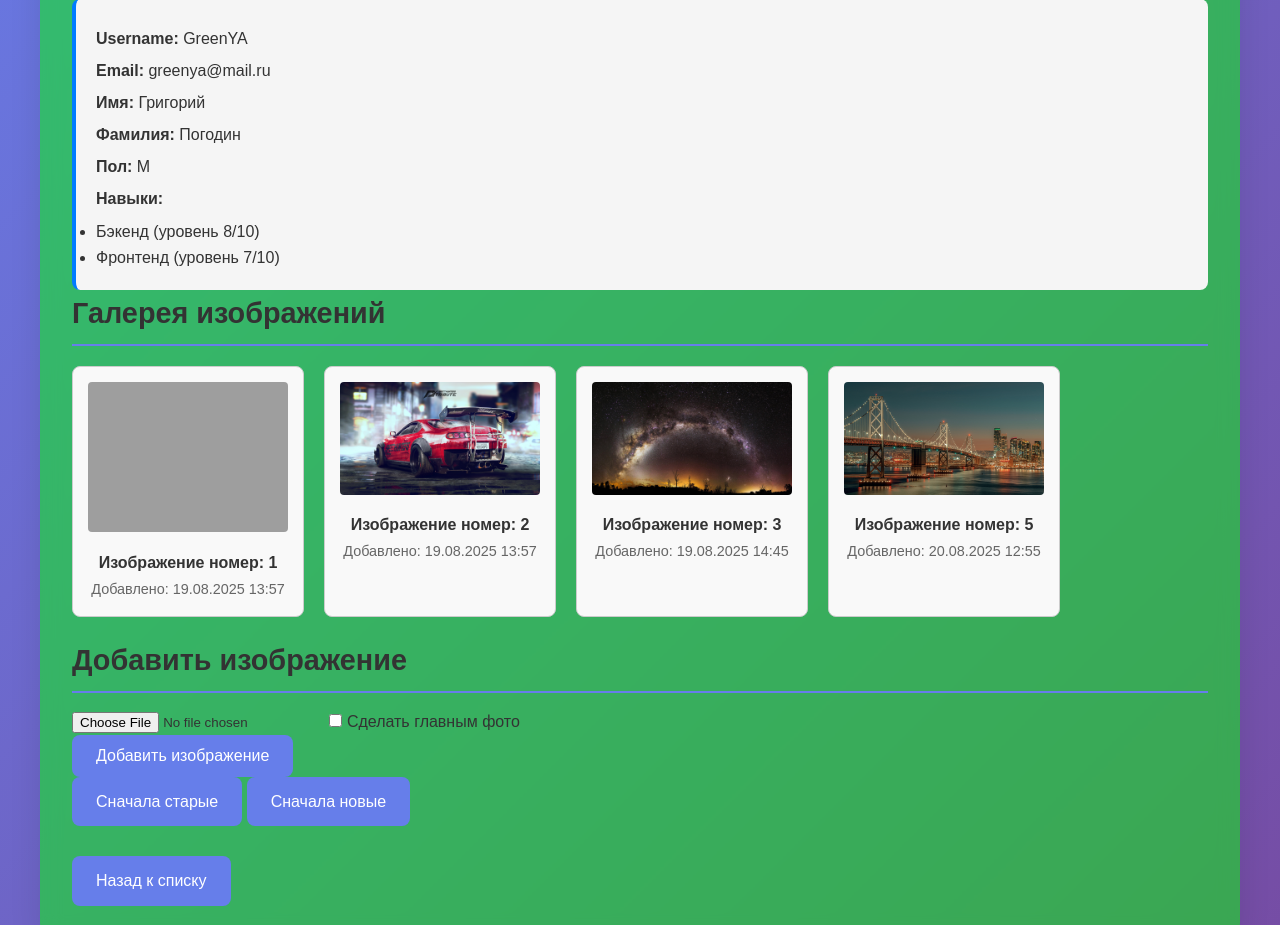
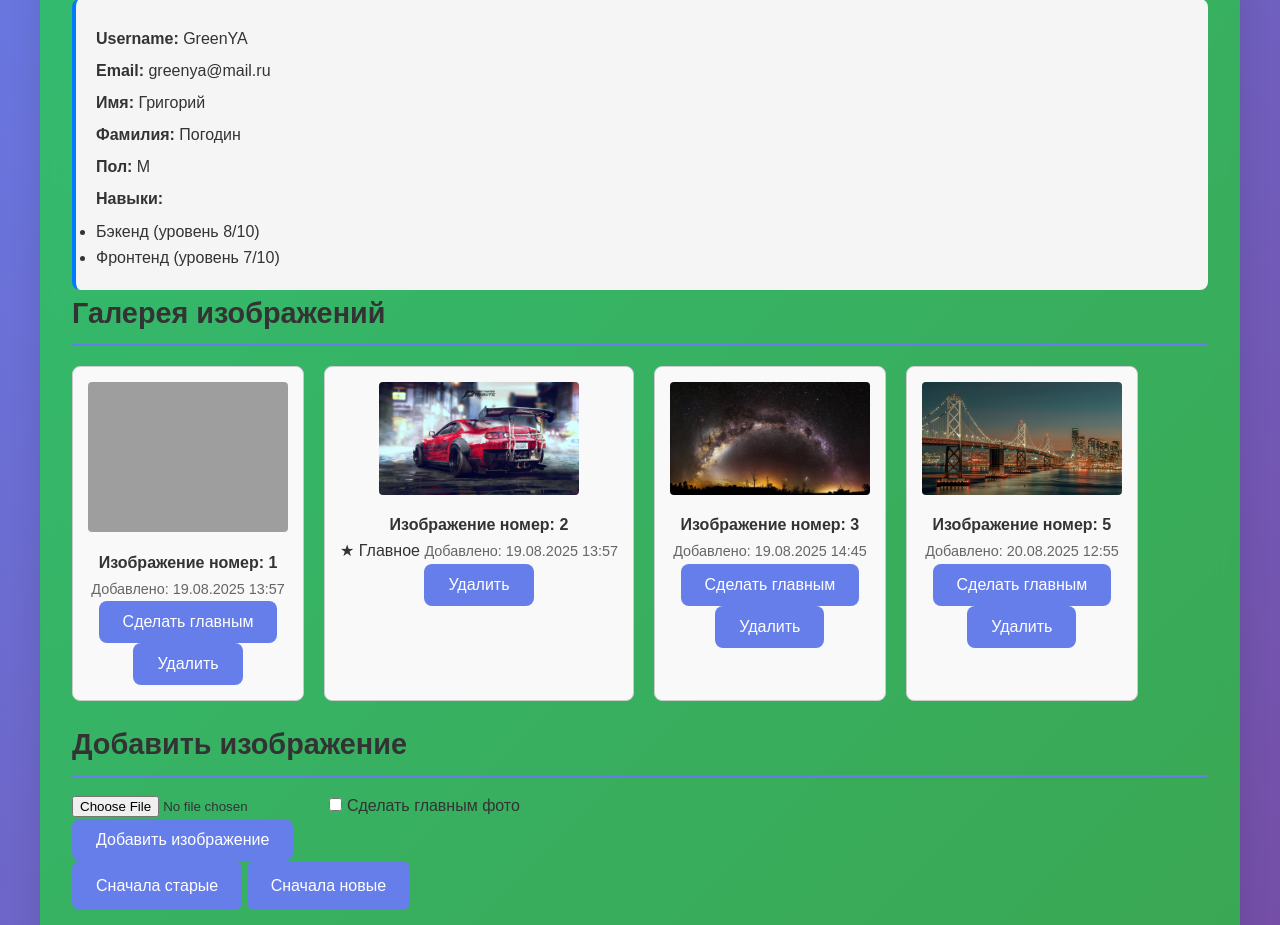
Before and after one commit to GreenYA992/OpenDZDjango, a Django app: page /employees/4/ in a window 1280 px wide. Shown: the part 428-1353 px from the top of the page. Run offline with Django 5.2, Linux system fonts and the light colour scheme; a user stored in the database is signed in; data comes from the database, SQL or seed files in the repository; both versions use the stored data as it was after the commit; grey boxes are pictures that could not be loaded.

Commit message:
save before rework

```diff
--- a/django_project/templates/employees/employee_details.html
+++ b/django_project/templates/employees/employee_details.html
@@ -22,7 +22,7 @@
                 <p class="no-images">Нет главного фото</p>
             {% endif %}
         </div>
-
+        <!-- Инфо -->
         <div class="employee-info">
             <p><strong>Username:</strong> {{ emp.username }}</p>
             <p><strong>Email:</strong> {{ emp.email }}</p>
@@ -53,9 +53,37 @@
                     <div class="gallery-item">
                         <img src="{{ image.image.url }}"
                              alt="Изображение сотрудника {{ emp.username }}" />
-                             <p class="image-order">Изображение номер: {{ image.order }}</p>
-                             <small class="image-date">Добавлено:
-                                 {{ image.created_at|date:"d.m.Y H:i" }}</small>
+                        <div class="image-info">
+                            <p class="image-order">Изображение номер: {{ image.order }}</p>
+                            {% if image.is_main %}
+                                <span class="main-badge">★ Главное</span>
+                            {% endif %}
+                            <small class="image-date">Добавлено:
+                                {{ image.created_at|date:"d.m.Y H:i" }}</small>
+                        </div>
+
+                        <!-- Формы управления для каждого фото -->
+                        <div class="image-actions">
+                            {% if not image.is_main %}
+                            <form method="post" action="{% url 'employees:set_main_photo' emp.pk %}">
+                                {% csrf_token %}
+                                <input type="hidden" name="image_pk" value="{{ image.pk }}">
+                                <button type="submit" class="btn btn-sm btn-outline">
+                                    Сделать главным
+                                </button>
+                            </form>
+                            {% endif %}
+
+                            <form method="post" action="{% url 'employees:delete_image' emp.pk %}">
+                                {% csrf_token %}
+                                <input type="hidden" name="image_pk" value="{{ image.pk }}">
+                                <button type="submit" class="btn btn-sm btn-danger" onclick="return confirm('Удалить изображение?')">
+                                    Удалить
+                                </button>
+                            </form>
+                        </div>
+
+
                     </div>
                 {% endfor %}
             </div>
```
Also changed, not shown: django_project/db.sqlite3, django_project/media/covers/Мост_2560x1440.jpg (deleted).
